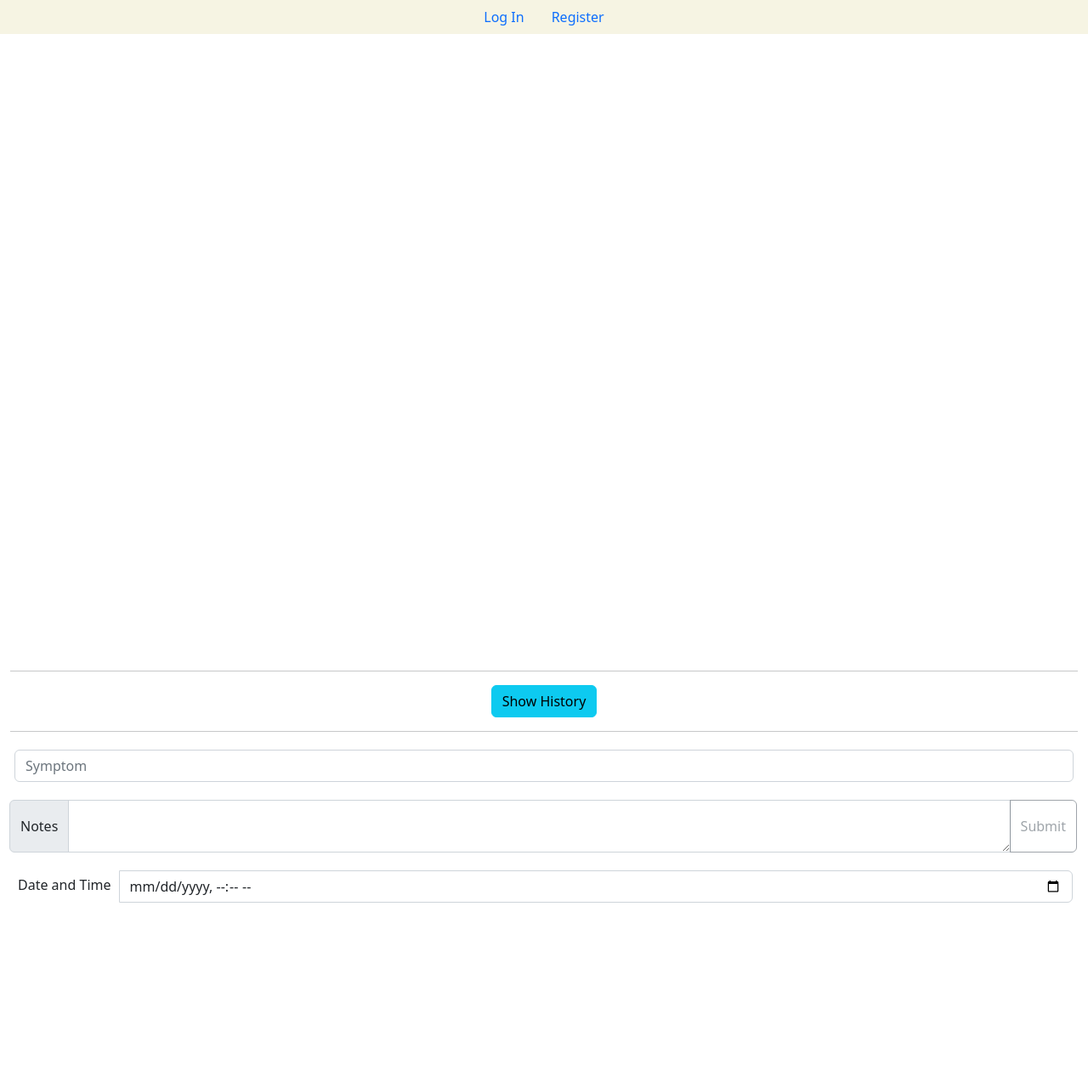
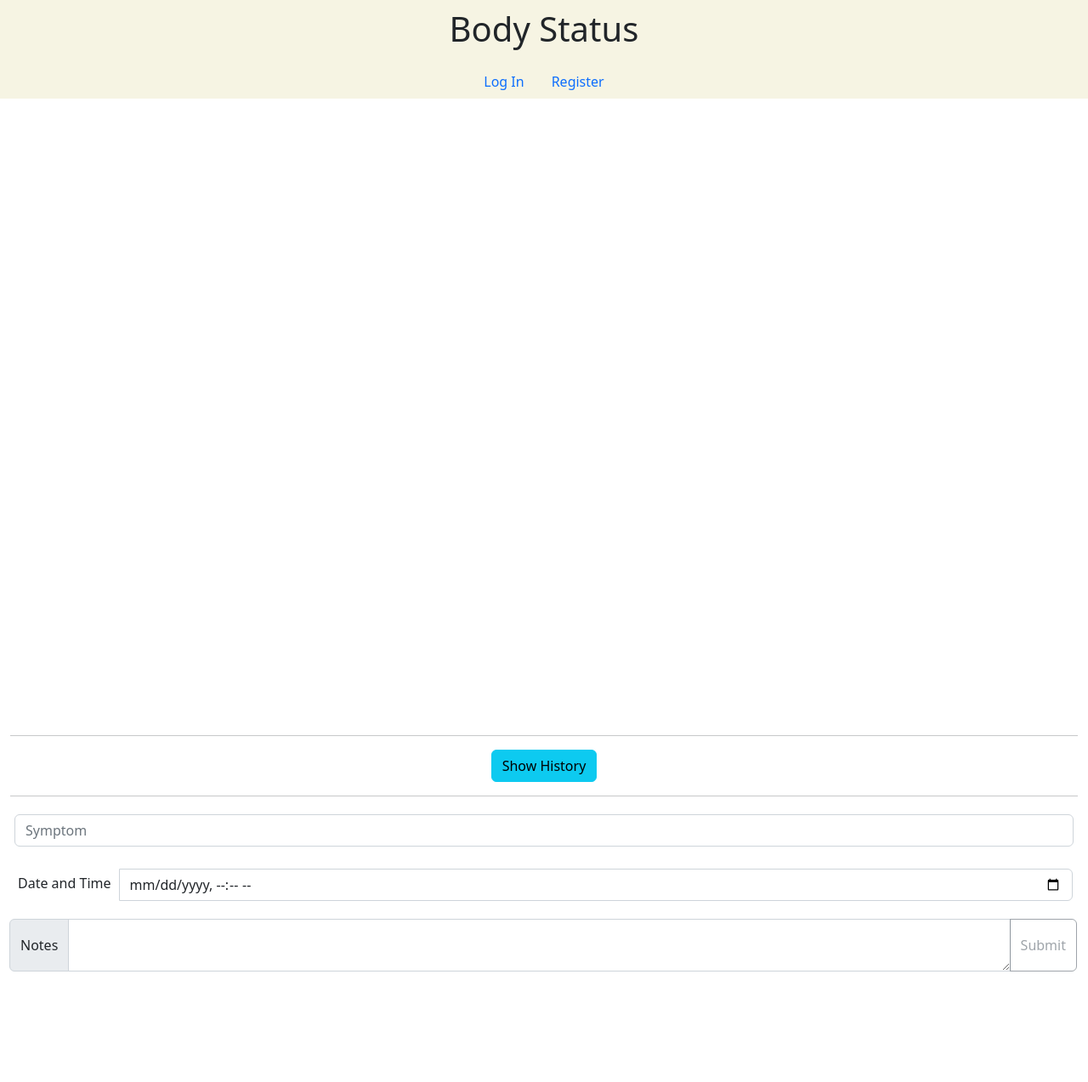
Before and after one commit to vnratc/CS50x-Final-Project, a Flask app: template templates/index.html in a window 1280 px wide. Shown: the whole page at 85% size. Before the commit the page ends 1062 px from the top, so only its background shows below. Run offline with Flask 2, Linux system fonts and the light colour scheme; the template is opened without the code that fills it, so the values that code supplies are empty; some libraries are stand-ins or nearby versions.

Commit message:
sent to cs50

```diff
--- a/static/styles.css
+++ b/static/styles.css
@@ -1,10 +1,13 @@
+h1 {
+    padding: 10px;
+}
+
 .images {
     position: relative;
 }
 
 #datetime_label {
     padding: 10px;
-    px;
 }
 
 
--- a/templates/index.html
+++ b/templates/index.html
@@ -29,20 +29,16 @@ Status
   <div class="input-group mb-3">
     <div class="input-group mb-3">
       <input autocomplete="off" class="form-control" id="symptom" name="symptom" placeholder="Symptom" required
-      type="text">
+        type="text">
+    </div>
+    <div class="input-group mb-3">
+      <label for="datetime" id="datetime_label">Date and Time</label>
+      <input class="form-control" id="datetime" name="datetime" type="datetime-local">
     </div>
     <div class="input-group mb-3">
       <span class="input-group-text">Notes</span>
       <textarea autocomplete="off" aria-label="With textarea" class="form-control" name="notes" id="notes"></textarea>
       <button class="btn btn-outline-secondary" type="submit" id="button-submit" disabled>Submit</button>
-    </div>
-
-
-
-
-    <div class="input-group mb-3">
-        <label for="datetime" id="datetime_label">Date and Time</label>
-        <input class="form-control" id="datetime" name="datetime" type="datetime-local">
     </div>
 </form>
 
@@ -64,15 +60,11 @@ Status
   <span id="y"></span>
 </div>
 <script type="text/javascript">
-  // var myImg = document.getElementById("image");
   var myImg = document.querySelectorAll(".images")
   for (i = 0; i < myImg.length; i++) {
     myImg[i].onmousedown = GetCoordinates;
   }
-</script>
 
-
-<script>
   // Receive all symptoms from db
   let status = JSON.parse('{{ status|tojson }}');
   // Get hidden marker img from layout and clone it for every entry in db
@@ -84,7 +76,7 @@ Status
     clone.id = id
     // Append clone to div
     document.getElementById("box").appendChild(clone)
-    // Adjust merker's position
+    // Adjust marker's position and make active ones visible
     if (status[i].visible == 1) {
       clone.style.visibility = "visible"
       clone.className = "markers_visible"
@@ -106,7 +98,6 @@ Status
         markers_visible[k].style.border = "0px"
       }
       markers_visible[j].style.border = "#CCCCCC 1px solid"
-      // markers_visible[j].style.padding =  "4px"
       document.getElementById("id").value = status[j].entry_id
       document.getElementById("id_del").value = status[j].entry_id
       document.getElementById("id_a").value = status[j].entry_id
--- a/templates/layout.html
+++ b/templates/layout.html
@@ -15,10 +15,11 @@
 
 <body>
     <header>
+        <h1 class="container-fluid text-center">Body Status</h1>
         {% if session["user_id"] %}
         <ul class="nav justify-content-center">
             <li class="nav-item">
-                <a aria-current="page" class="nav-link" id="header_link" href="/">Body Status</a>
+                <a aria-current="page" class="nav-link" id="header_link" href="/">Home</a>
             </li>
             <li class="nav-item">
                 <a class="nav-link" href="/logout">Log Out</a>
```
Also changed, not shown: app.py (+6 -10 lines), templates/add.html (deleted, +0 -9 lines), README.md, status.db, 2 other files.
